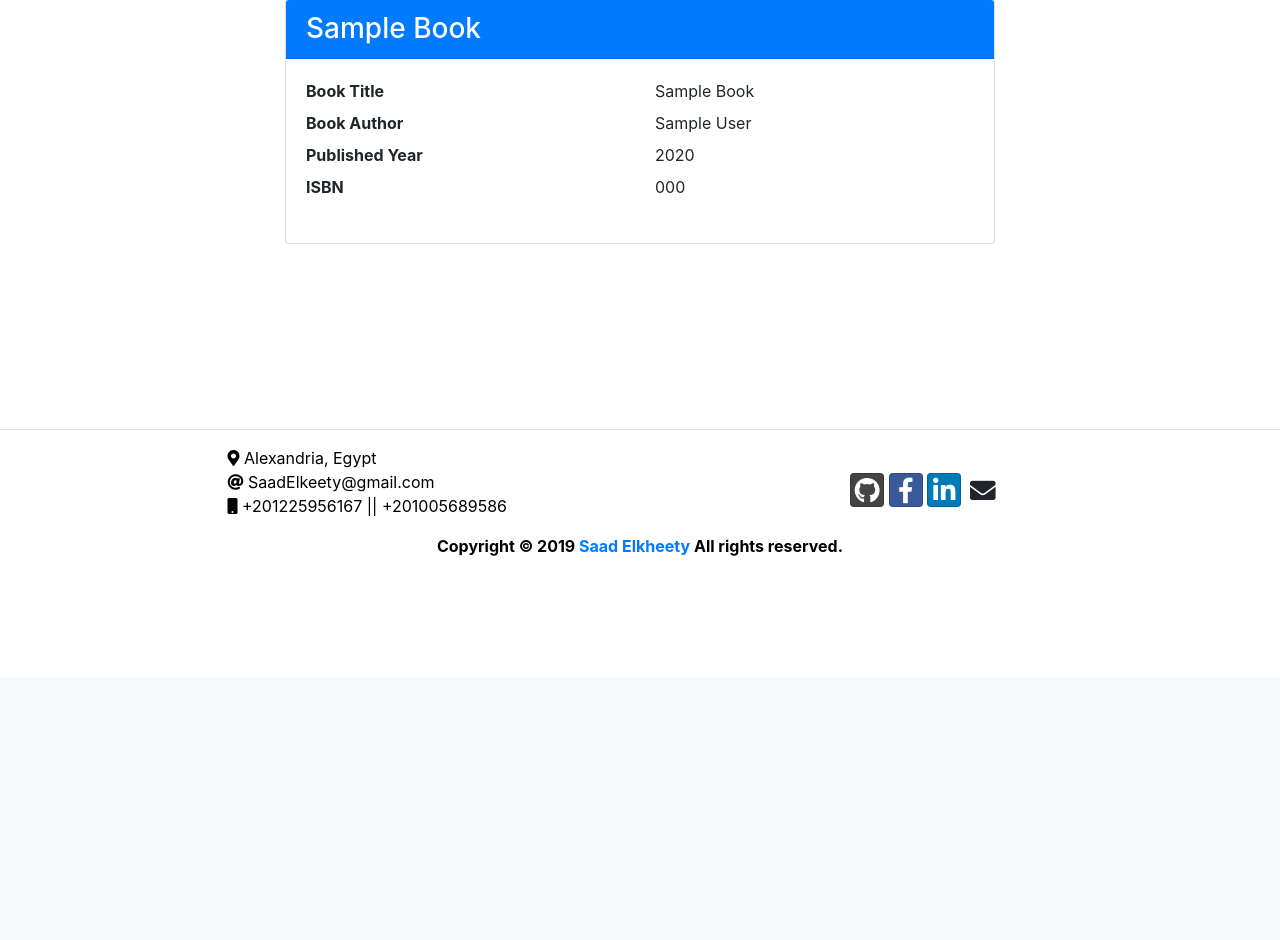
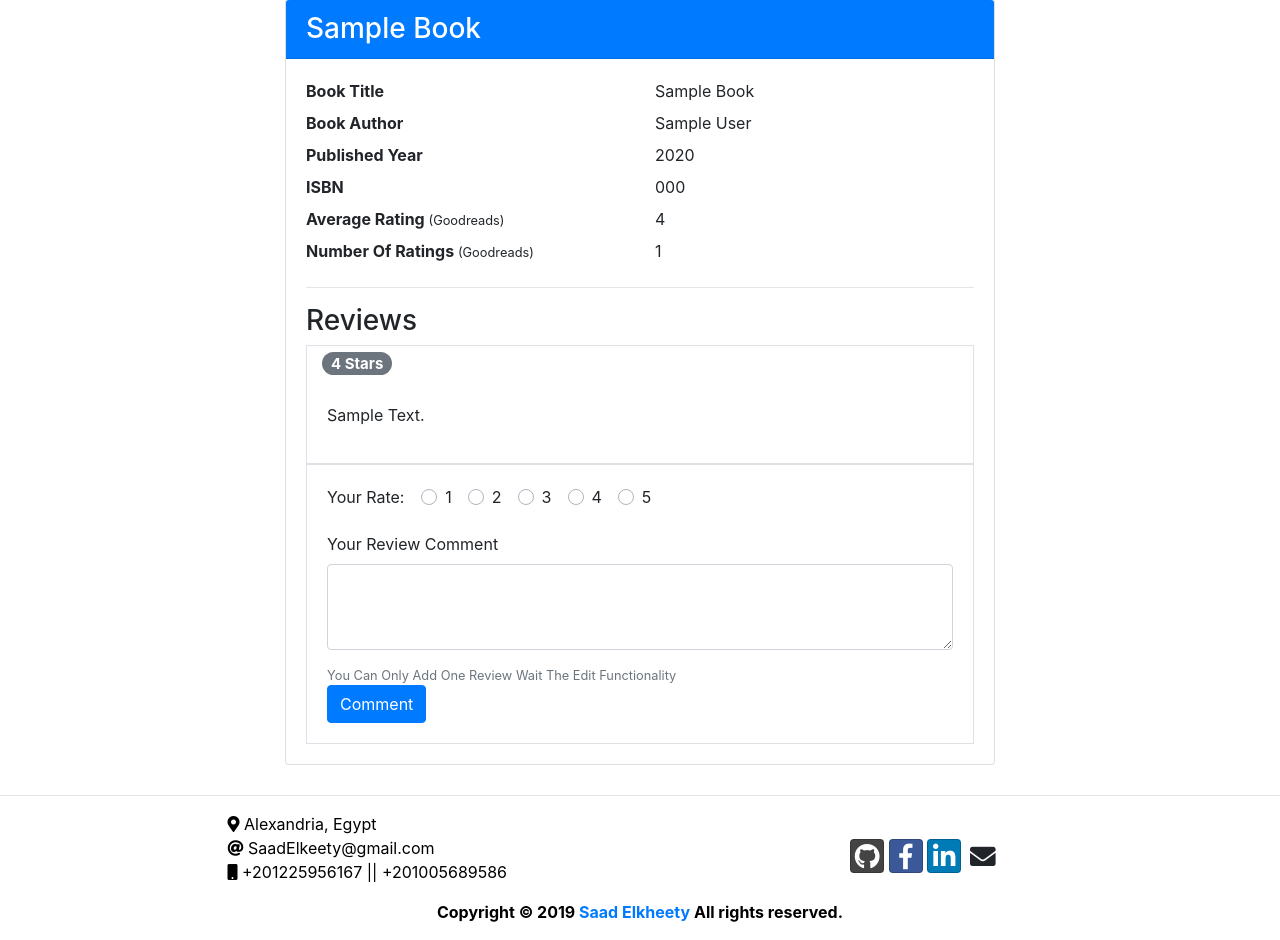
Before and after one commit to Saadelkheety/book-review-website, a Flask app: template templates/book.html in a window 1280 px wide. Shown: the part 122-1062 px from the top of the page. Before the commit the page ends 678 px from the top, so only its background shows below. Run offline with Flask 2, Linux system fonts and the light colour scheme; the template is opened without the code that fills it: most values are stand-ins (such as "Sample title", 1, 10 or a date in 2020); some libraries are stand-ins or nearby versions.

Commit message:
reviews and API

```diff
--- a/application.py
+++ b/application.py
@@ -1,6 +1,7 @@
 import json
 import jsonify
 import math
+import httplib2
 
 from flask import Flask, session, request, flash, redirect, url_for, render_template, Response
 from flask import abort
@@ -8,8 +9,8 @@ from flask_session import Session
 from sqlalchemy import create_engine
 from sqlalchemy.orm import scoped_session, sessionmaker
 
-from database_service import add_user, authenticate_user, search_books, find_book
-from forms import RegistrationForm, LoginForm
+from database_service import score_average, add_user, authenticate_user, count_reviews, search_books, find_book, add_review, get_reviews
+from forms import RegistrationForm, LoginForm, ReviewForm
 from decorators import authenticate
 
 app = Flask(__name__)
@@ -138,11 +139,73 @@ def search():
     # return json.dumps(books)
 
 
-@app.route("/book/<string:isbn>")
+@app.route("/book/<string:isbn>", methods=["post", "GET"])
+@authenticate
 def book(isbn):
+    form = ReviewForm(csrf_enabled=False)
+    if request.method == "POST":
+        review = {
+            "rating": form.rating.data,
+            "review": form.review.data,
+            "user_id": session["id"],
+            "book_id": form.book_id.data
+        }
+        add = add_review(db, review)
+        if add == True:
+            flash("your review has been added...")
+            return redirect(url_for("book", isbn=isbn))
+        elif add == False:
+            flash("Database Error..!, please Email: SaadElkheety@gmail.com")
+            return redirect(url_for("book", isbn=isbn))
+        else:
+            flash(add)
+            return redirect(url_for("book", isbn=isbn))
+    if request.method == "GET":
+        book = find_book(db, isbn)
+        if book:
+            reviews = get_reviews(db, book.id)
+            try:
+                url = f'https://www.goodreads.com/book/review_counts.json?key=fWW2DdoQzw82qH5DEIe4CQ&isbns={book.isbn}'
+                h = httplib2.Http()
+                result = h.request(url, 'GET')[1]
+                result = json.loads(result)['books'][0]
+                print(result)
+                goodreads = result
+            except:
+                goodreads = None
+        return render_template("book.html", book=book, reviews=reviews, goodreads=goodreads)
+
+
+@app.route("/api/<string:isbn>")
+@authenticate
+def api(isbn):
     book = find_book(db, isbn)
-    return render_template("book.html", book=book)
+    if not book:
+        abort(404)
+    review_count = count_reviews(db, book.id)
+    average_score = round(score_average(db, book.id), 2)
+    # return jsonify({
+    #     "title": book.title,
+    #     "author": book.author,
+    #     "year": book.year,
+    #     "isbn": book.isbn,
+    #     "review_count": review_count,
+    #     "average_score": average_score
+    # })
+    response = app.response_class(
+        response=json.dumps({
+            "title": book.title,
+            "author": book.author,
+            "year": book.year,
+            "isbn": book.isbn,
+            "review_count": review_count,
+            "average_score": str(average_score)
+        }),
+        status = 200,
+        mimetype = 'application/json'
+    )
+    return response
 
 
 if __name__ == '__main__':
-    app.run(debug=True)
+    app.run(debug = True)
--- a/requirements.txt
+++ b/requirements.txt
@@ -10,3 +10,4 @@ SQLAlchemy==1.2.17
 Werkzeug==0.14.1
 WTForms==2.2.1
 jsonify
+httplib2
--- a/templates/book.html
+++ b/templates/book.html
@@ -20,7 +20,59 @@ Book Review App
       <dd class="col-6">{{ book.year }}</dd>
       <dt class="col-6">ISBN</dt>
       <dd class="col-6">{{ book.isbn }}</dd>
+      {% if goodreads %}
+      <dt class="col-6">Average Rating <small>(goodreads)</small></dt>
+      <dd class="col-6">{{ goodreads['average_rating'] }}</dd>
+      <dt class="col-6">Number Of Ratings <small>(goodreads)</small></dt>
+      <dd class="col-6">{{ goodreads['ratings_count'] }}</dd>
+      {% endif %}
     </dl>
+    <hr>
+    <h3>Reviews</h3>
+    {% for review in reviews %}
+    <div class="media border container">
+      <div class="media-body row mt-1">
+        <h5 class="mt-0 col-10"> <span class="badge badge-pill badge-secondary">{{ review.rating }} Stars</span></h5>
+        <p class="d-none d-sm-block col-10" style="padding:20px;">{{ review.review }}</p>
+      </div>
+    </div>
+    {% endfor %}
+    <form class="border" action="/book/{{ book.isbn }}" method="post">
+      <fieldset class="form-group">
+        <div class="row">
+          <legend class="col-form-label col-sm-2 pt-0">Your Rate:</legend>
+          <div class="custom-control custom-radio custom-control-inline">
+            <input type="radio" id="customRadioInline1" value="1" name="rating" class="custom-control-input">
+            <label class="custom-control-label" for="customRadioInline1">1</label>
+          </div>
+          <div class="custom-control custom-radio custom-control-inline">
+            <input type="radio" id="customRadioInline2" value="2" name="rating" class="custom-control-input">
+            <label class="custom-control-label" for="customRadioInline2">2</label>
+          </div>
+          <div class="custom-control custom-radio custom-control-inline">
+            <input type="radio" id="customRadioInline3" value="3" name="rating" class="custom-control-input">
+            <label class="custom-control-label" for="customRadioInline3">3</label>
+          </div>
+          <div class="custom-control custom-radio custom-control-inline">
+            <input type="radio" id="customRadioInline4" value="4" name="rating" class="custom-control-input">
+            <label class="custom-control-label" for="customRadioInline4">4</label>
+          </div>
+          <div class="custom-control custom-radio custom-control-inline">
+            <input type="radio" id="customRadioInline5" value="5" name="rating" class="custom-control-input">
+            <label class="custom-control-label" for="customRadioInline5">5</label>
+          </div>
+        </div>
+      </fieldset>
+      <div class="form-group">
+        <label for="exampleFormControlTextarea1">Your review comment</label>
+        <textarea name="review" class="form-control" id="exampleFormControlTextarea1" rows="3"></textarea>
+      </div>
+      <input id="book_id" name="book_id" type="hidden" value="{{book.id}}">
+      <small class="form-text text-muted">
+        You can only add one review wait the edit functionality
+      </small>
+      <button type="submit" class="btn btn-primary">Comment</button>
+    </form>
   </div>
 </div>
 {% else %}
```
Also changed, not shown: database_service.py (+46 -1 lines), forms.py (+26 -18 lines), sql_statements.txt (+7 -0 lines), README.md, static/js/scripts.js (added). Lines whose indentation alone changed are shown as unchanged.
